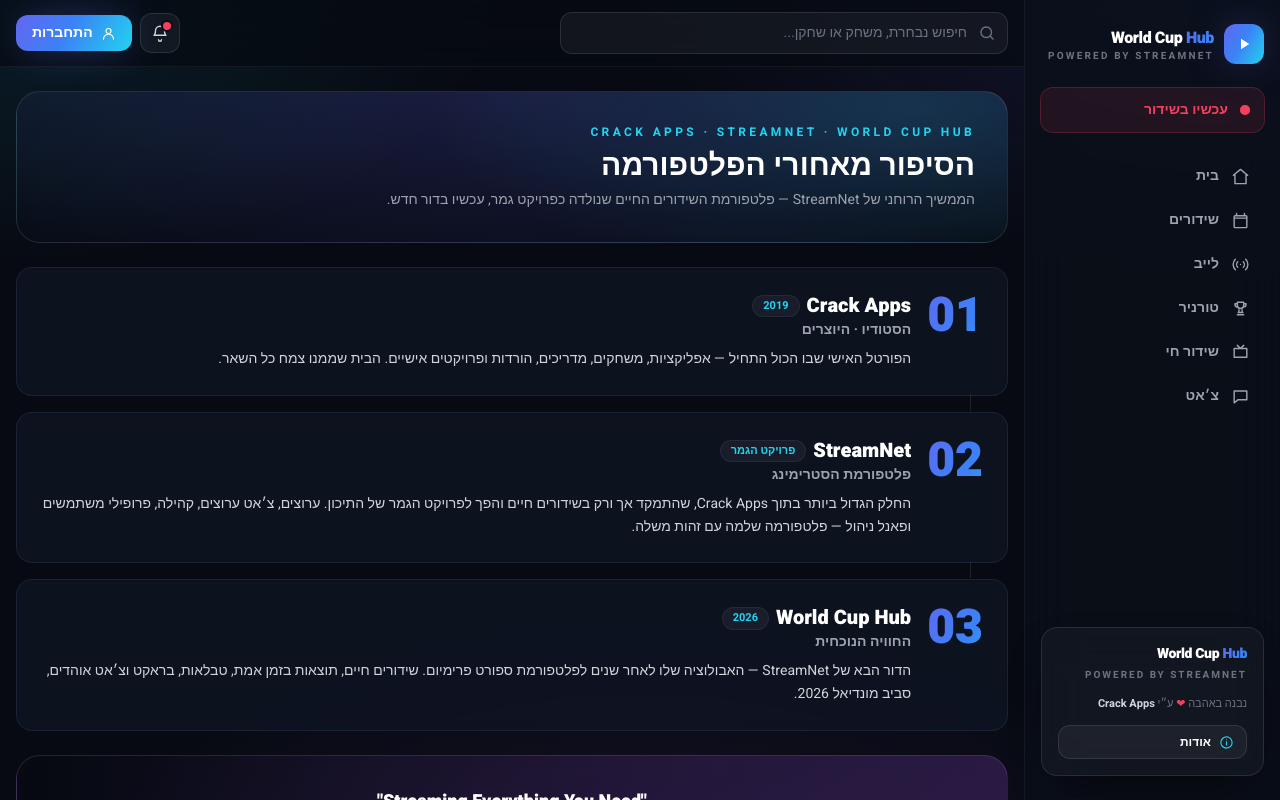
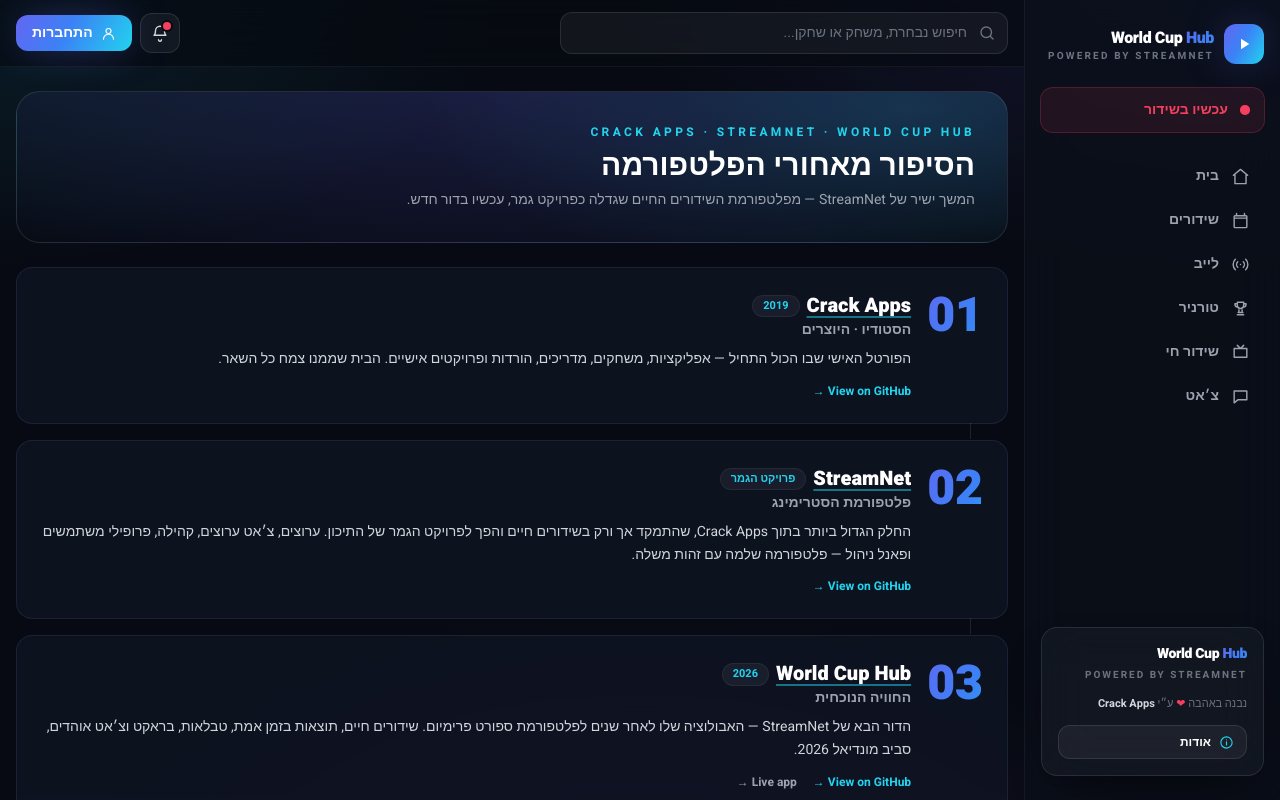
Before and after one commit to liad07/WC26-HUB, a Next.js app: page /about in a window 1280 px wide. Shown: the top 800 px of the page. Built offline with nearby package versions, Linux system fonts and the light colour scheme; no server answers.

Commit message:
docs: add Crack Apps and StreamNet repo links

```diff
--- a/app/about/page.tsx
+++ b/app/about/page.tsx
@@ -1,3 +1,4 @@
+import type { ReactNode } from "react";
 import { PageHeader } from "@/components/common";
 
 export const metadata = { title: "אודות · World Cup Hub" };
@@ -8,6 +9,8 @@
   title: string;
   role: string;
   body: string;
+  github?: string;
+  live?: string;
 }
 
 const ERAS: Era[] = [
@@ -17,6 +20,7 @@
     title: "Crack Apps",
     role: "הסטודיו · היוצרים",
     body: "הפורטל האישי שבו הכול התחיל — אפליקציות, משחקים, מדריכים, הורדות ופרויקטים אישיים. הבית שממנו צמח כל השאר.",
+    github: "https://github.com/liad07/crack-apps.github.io",
   },
   {
     tag: "פרויקט הגמר",
@@ -24,6 +28,7 @@
     title: "StreamNet",
     role: "פלטפורמת הסטרימינג",
     body: "החלק הגדול ביותר בתוך Crack Apps, שהתמקד אך ורק בשידורים חיים והפך לפרויקט הגמר של התיכון. ערוצים, צ׳אט ערוצים, קהילה, פרופילי משתמשים ופאנל ניהול — פלטפורמה שלמה עם זהות משלה.",
+    github: "https://github.com/liad07/StreamNet",
   },
   {
     tag: "2026",
@@ -31,8 +36,51 @@
     title: "World Cup Hub",
     role: "החוויה הנוכחית",
     body: "הדור הבא של StreamNet — האבולוציה שלו לאחר שנים לפלטפורמת ספורט פרימיום. שידורים חיים, תוצאות בזמן אמת, טבלאות, בראקט וצ׳אט אוהדים, סביב מונדיאל 2026.",
+    github: "https://github.com/liad07/WC26-HUB",
+    live: "https://mundial-now.vercel.app",
   },
 ];
+
+function EraLink({ href, children }: { href: string; children: ReactNode }) {
+  return (
+    <a
+      href={href}
+      target="_blank"
+      rel="noopener noreferrer"
+      className="text-white underline decoration-pitch-accent/50 underline-offset-4 transition hover:text-pitch-accent hover:decoration-pitch-accent"
+    >
+      {children}
+    </a>
+  );
+}
+
+function EraLinks({ github, live }: { github?: string; live?: string }) {
+  if (!github && !live) return null;
+  return (
+    <div className="mt-3 flex flex-wrap gap-x-4 gap-y-1 text-xs font-bold">
+      {github ? (
+        <a
+          href={github}
+          target="_blank"
+          rel="noopener noreferrer"
+          className="text-pitch-accent transition hover:text-white"
+        >
+          View on GitHub →
+        </a>
+      ) : null}
+      {live ? (
+        <a
+          href={live}
+          target="_blank"
+          rel="noopener noreferrer"
+          className="text-gray-400 transition hover:text-white"
+        >
+          Live app →
+        </a>
+      ) : null}
+    </div>
+  );
+}
 
 export default function AboutPage() {
   return (
@@ -40,7 +88,7 @@
       <PageHeader
         eyebrow="Crack Apps · StreamNet · World Cup Hub"
         title="הסיפור מאחורי הפלטפורמה"
-        subtitle="הממשיך הרוחני של StreamNet — פלטפורמת השידורים החיים שנולדה כפרויקט גמר, עכשיו בדור חדש."
+        subtitle="המשך ישיר של StreamNet — מפלטפורמת השידורים החיים שגדלה כפרויקט גמר, עכשיו בדור חדש."
       />
 
       <ol className="relative space-y-4">
@@ -50,13 +98,16 @@
               <span className="brand-text shrink-0 text-4xl font-black tabular-nums sm:text-5xl">{era.year}</span>
               <div className="min-w-0">
                 <div className="flex flex-wrap items-center gap-2">
-                  <h2 className="text-xl font-black text-white">{era.title}</h2>
+                  <h2 className="text-xl font-black text-white">
+                    {era.github ? <EraLink href={era.github}>{era.title}</EraLink> : era.title}
+                  </h2>
                   <span className="rounded-full bg-white/5 px-2.5 py-0.5 text-[11px] font-bold text-pitch-accent ring-1 ring-white/10">
                     {era.tag}
                   </span>
                 </div>
                 <p className="text-sm font-bold text-gray-400">{era.role}</p>
                 <p className="mt-2 text-sm leading-relaxed text-gray-300">{era.body}</p>
+                <EraLinks github={era.github} live={era.live} />
               </div>
             </div>
             {i < ERAS.length - 1 && (
@@ -72,8 +123,8 @@
           המשימה המקורית של StreamNet — להביא שידורים חיים ישירות אל הדפדפן. היום, בגרסת StreamNet 2.0.
         </p>
         <p className="mt-4 text-xs text-gray-500">
-          נבנה באהבה ❤️ ע״י <span className="font-bold text-gray-300">Crack Apps</span> · מבוסס על{" "}
-          <span className="font-bold text-gray-300">StreamNet</span>
+          נבנה באהבה ❤️ ע״י <EraLink href="https://github.com/liad07/crack-apps.github.io">Crack Apps</EraLink> · מבוסס על{" "}
+          <EraLink href="https://github.com/liad07/StreamNet">StreamNet</EraLink>
         </p>
       </section>
     </div>
--- a/components/Footer.tsx
+++ b/components/Footer.tsx
@@ -20,13 +20,15 @@
               <p className="text-lg font-black tracking-tight text-white">
                 World Cup <span className="brand-text">Hub</span>
               </p>
-              <p className="eyebrow mt-1.5">Powered by StreamNet</p>
+              <p className="eyebrow mt-1.5">Powered by{" "}
+                <a href="https://github.com/liad07/StreamNet" target="_blank" rel="noopener noreferrer" className="transition hover:text-pitch-accent">StreamNet</a>
+              </p>
             </div>
 
             <p className="max-w-[15rem] text-xs leading-relaxed text-gray-500">
               נבנה באהבה <span className="text-pitch-live">❤️</span> ע״י{" "}
-              <span className="font-bold text-gray-300">Crack Apps</span> · מבוסס על{" "}
-              <span className="font-bold text-gray-300">StreamNet</span>
+              <a href="https://github.com/liad07/crack-apps.github.io" target="_blank" rel="noopener noreferrer" className="font-bold text-gray-300 transition hover:text-pitch-accent">Crack Apps</a> · מבוסס על{" "}
+              <a href="https://github.com/liad07/StreamNet" target="_blank" rel="noopener noreferrer" className="font-bold text-gray-300 transition hover:text-pitch-accent">StreamNet</a>
             </p>
 
             <Link href="/about" className="btn-ghost mt-1 w-full py-2.5 text-xs">
--- a/components/Sidebar.tsx
+++ b/components/Sidebar.tsx
@@ -55,13 +55,14 @@
             World Cup <span className="brand-text">Hub</span>
           </p>
           <p className="mt-1 text-[10px] font-bold uppercase tracking-[0.2em] text-gray-500">
-            Powered by StreamNet
+            Powered by{" "}
+            <a href="https://github.com/liad07/StreamNet" target="_blank" rel="noopener noreferrer" className="transition hover:text-pitch-accent">StreamNet</a>
           </p>
         </div>
 
         <p className="text-[11px] leading-relaxed text-gray-500">
           נבנה באהבה <span className="text-pitch-live">❤</span> ע״י{" "}
-          <span className="font-bold text-gray-300">Crack Apps</span>
+          <a href="https://github.com/liad07/crack-apps.github.io" target="_blank" rel="noopener noreferrer" className="font-bold text-gray-300 transition hover:text-pitch-accent">Crack Apps</a>
         </p>
 
         <Link
```
Also changed, not shown: 1 other file (tests, documents, lock files or other folders).
